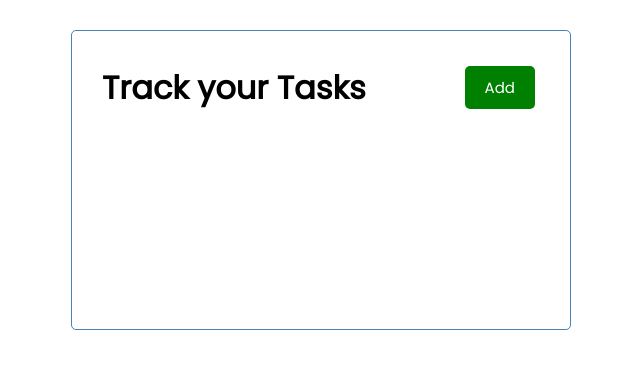
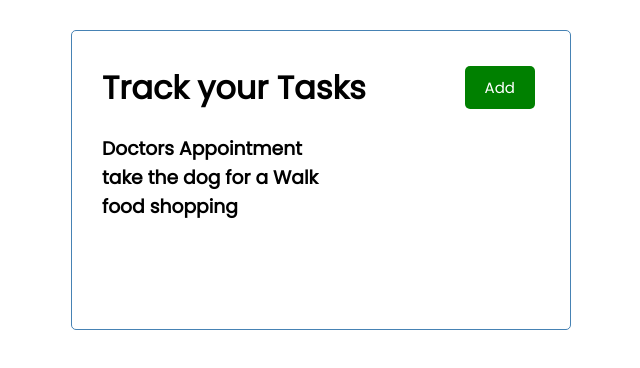
Before and after one commit to martinmaguire89/react-task-tracker, a React (Create React App) app: page / in a window 1280 px wide. Shown: the top 368 px of the page, without its empty margins (319-959 px from the left). Built offline with nearby package versions, Linux system fonts and the light colour scheme; the HTML template or start-up script is replaced by a standard one.

Commit message:
tasks added to app.js

```diff
--- a/src/App.js
+++ b/src/App.js
@@ -1,10 +1,34 @@
 import './App.css';
+import { useState } from 'react';
 import Header from './components/Header';
+import Tasks from './components/Tasks';
 
 function App() {
+  const [tasks, setTasks] = useState([
+    {
+      id: 1,
+      text: 'Doctors Appointment',
+      day: '5th Feb at 2:30pm',
+      reminder: true,
+    },
+    {
+      id: 2,
+      text: 'take the dog for a Walk',
+      day: '7th Feb at 9:30am',
+      reminder: true,
+    },
+    {
+      id: 3,
+      text: 'food shopping',
+      day: '5th Feb at 11:30pm',
+      reminder: false,
+    },
+  ]);
+
   return (
     <div className="container">
       <Header />
+      <Tasks tasks={tasks} />
     </div>
   );
 }
--- /dev/null
+++ b/src/components/Tasks.js
@@ -0,0 +1,12 @@
+const Tasks = ({ tasks }) => {
+  return (
+    <>
+      {' '}
+      {tasks.map((task) => (
+        <h3 key={task.id}>{task.text}</h3>
+      ))}
+    </>
+  );
+};
+
+export default Tasks;
```
